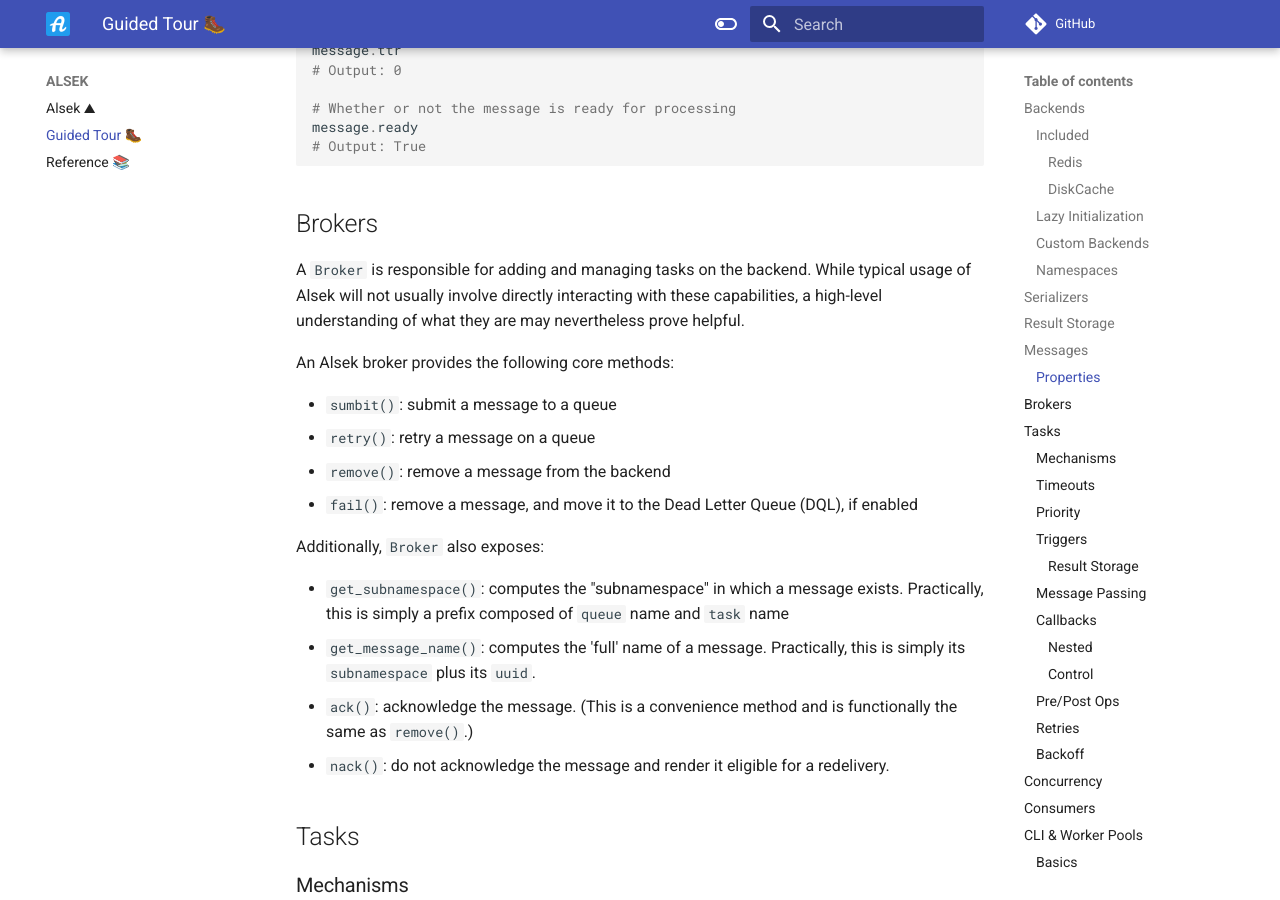
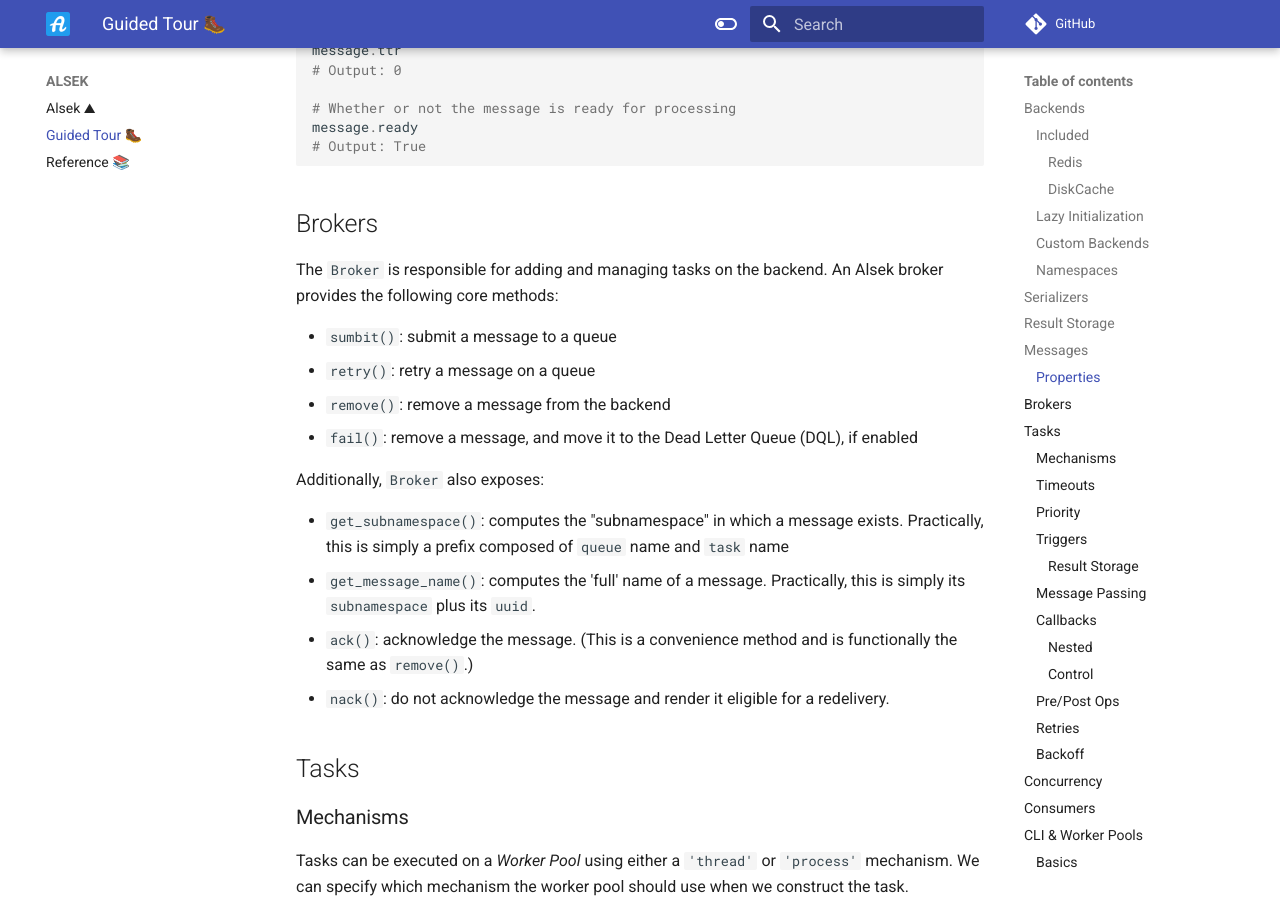
Before and after one commit to TariqAHassan/alsek, an MkDocs documentation site: the page built from docs/guided_tour.md, in a window 1280 px wide and 900 px high, scrolled down 5039 px. Built offline with MkDocs 1.6.1 and Material for MkDocs 9.7.7, drawn with Linux system fonts in a browser that asks for light colours; comment, search, counter and statistics services are not loaded.

Commit message:
Simplify

```diff
--- a/docs/guided_tour.md
+++ b/docs/guided_tour.md
@@ -258,11 +258,7 @@ message.ready
 
 ## Brokers
 
-A `Broker` is responsible for adding and managing tasks on the backend.
-While typical usage of Alsek will not usually involve directly interacting
-with these capabilities, a high-level understanding of what they are may
-nevertheless prove helpful.
-
+The `Broker` is responsible for adding and managing tasks on the backend.
 An Alsek broker provides the following core methods:
 
   * `sumbit()`: submit a message to a queue
```
